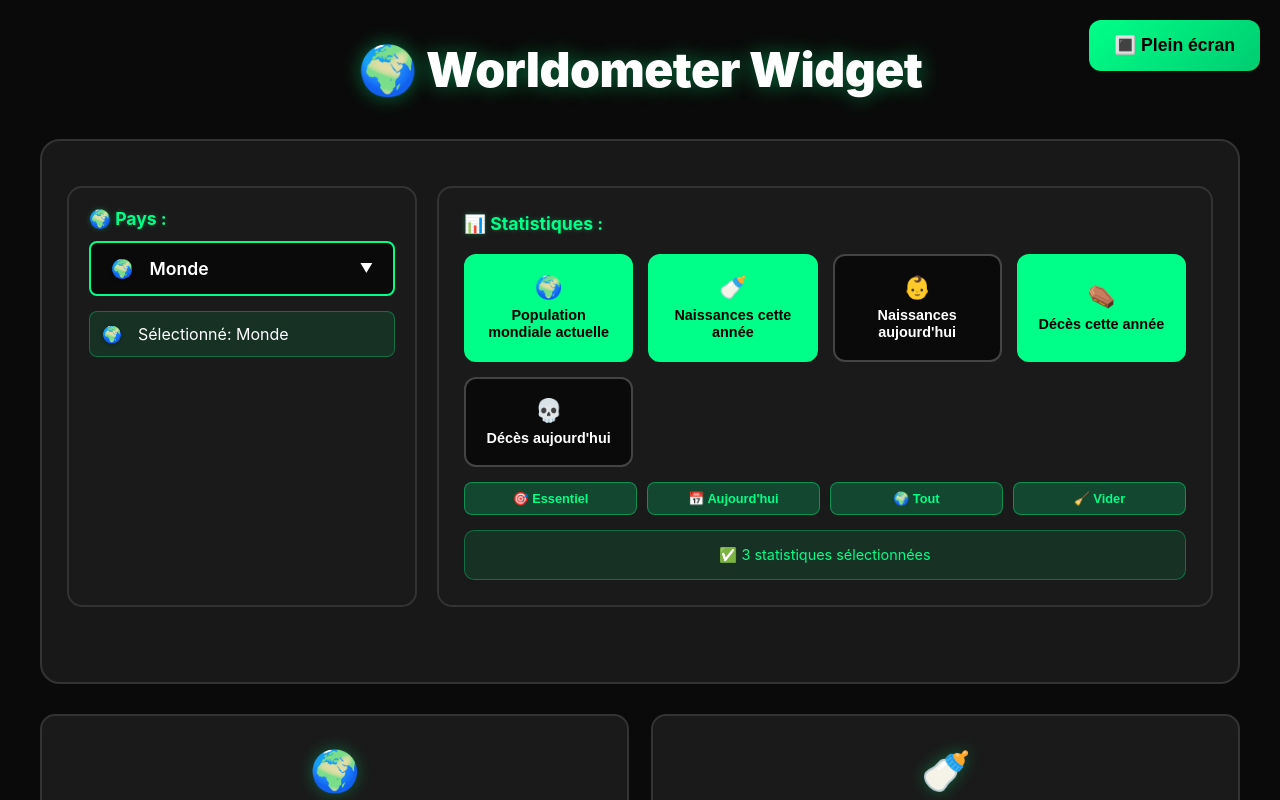
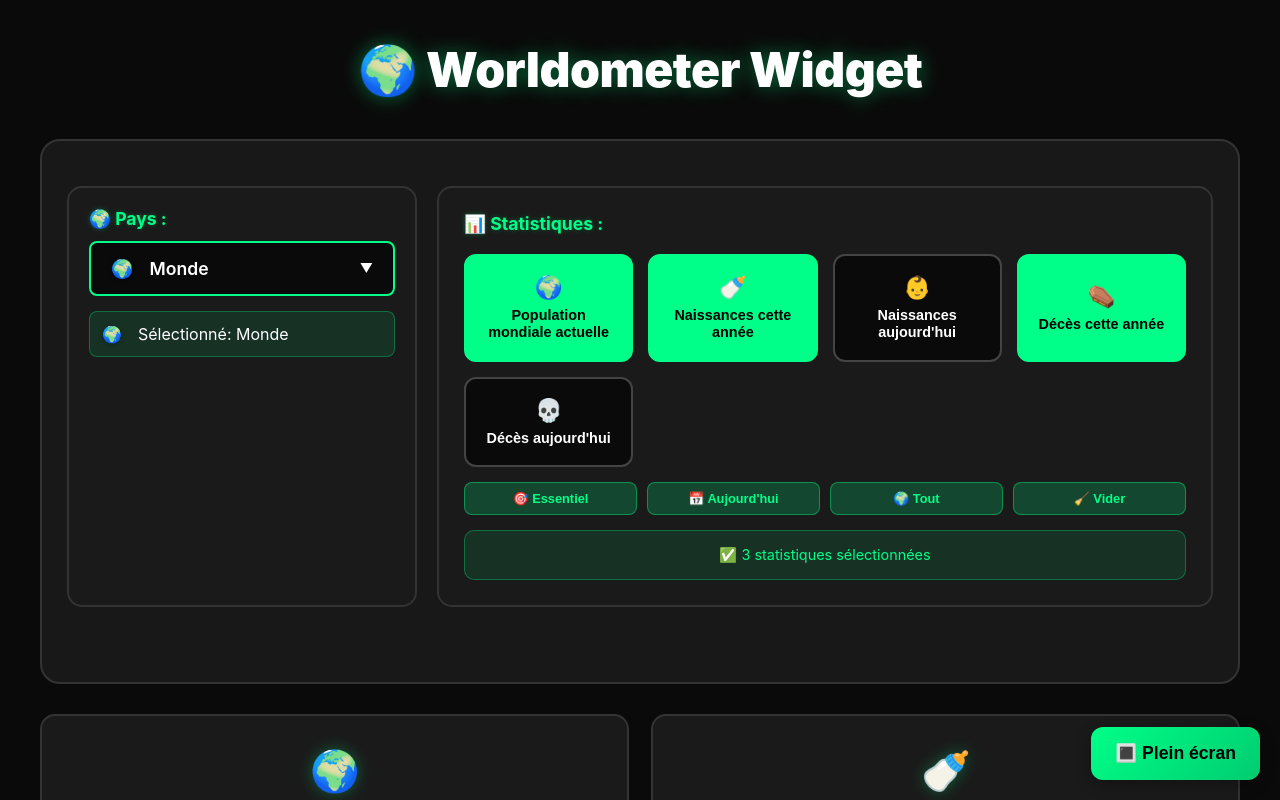
Before and after one commit to Landrytido/worldometer-widget, a React (Create React App) app: page / in a window 1280 px wide. Shown: the top 800 px of the page. Built offline with nearby package versions, Linux system fonts and the light colour scheme.

Commit message:
feat: Ajouter un bouton plein écran avec un style amélioré et une meilleure réactivité

```diff
--- a/src/components/Dashboard/Dashboard.js
+++ b/src/components/Dashboard/Dashboard.js
@@ -52,6 +52,44 @@
   }
 `;
 
+// 🔥 BOUTON BOTTOM-RIGHT - Simple et efficace
+const FullscreenButton = styled.button`
+  position: fixed;
+  bottom: 20px;
+  right: 20px;
+  padding: 12px 16px;
+  background: linear-gradient(135deg, #00ff88, #00cc70);
+  color: #000;
+  border: none;
+  border-radius: 12px;
+  cursor: pointer;
+  z-index: 1001;
+  font-weight: 800;
+  font-size: 0.85rem;
+  transition: all 0.3s ease;
+  box-shadow: 0 4px 15px rgba(0, 0, 0, 0.3);
+
+  @media (min-width: 768px) {
+    padding: 14px 20px;
+    font-size: 0.95rem;
+    font-weight: 900;
+  }
+
+  @media (min-width: 1024px) {
+    padding: 16px 24px;
+    font-size: 1.1rem;
+  }
+
+  &:hover {
+    transform: scale(1.05) translateY(-2px);
+    box-shadow: 0 8px 25px rgba(0, 255, 136, 0.4);
+  }
+
+  &:active {
+    transform: scale(0.98);
+  }
+`;
+
 const Controls = styled.div`
   display: flex;
   flex-direction: column;
@@ -77,34 +115,6 @@
     padding: 25px;
     border-radius: 20px;
     border: 2px solid #333;
-  }
-`;
-
-const FullscreenButton = styled.button`
-  position: fixed;
-  top: 15px;
-  right: 15px;
-  padding: 12px 18px;
-  background: linear-gradient(135deg, #00ff88, #00cc70);
-  color: #000;
-  border: none;
-  border-radius: 12px;
-  cursor: pointer;
-  z-index: 1001;
-  font-weight: 900;
-  font-size: 0.9rem;
-  transition: all 0.3s ease;
-
-  @media (min-width: 768px) {
-    top: 20px;
-    right: 20px;
-    padding: 15px 25px;
-    font-size: 1.1rem;
-  }
-
-  &:hover {
-    transform: scale(1.05);
-    box-shadow: 0 5px 20px rgba(0, 255, 136, 0.4);
   }
 `;
 
```
